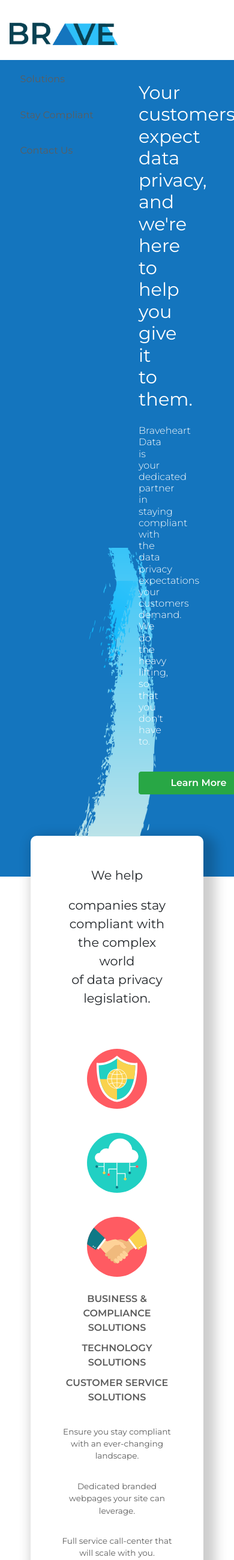
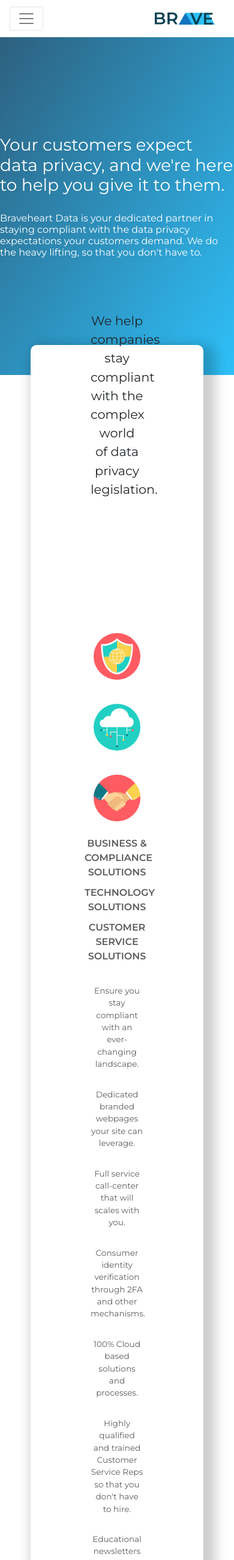
Before and after one commit to Aarongramlich/braveheartWebsite, a Django app: page / in a window 390 px wide. Shown: the whole page at 60% size. Run offline with Django 3.2, Linux system fonts and the light colour scheme; some libraries are stand-ins or nearby versions.

Commit message:
responsive enhancements

```diff
--- a/website_app/static/website_app/website_app.css
+++ b/website_app/static/website_app/website_app.css
@@ -16,6 +16,20 @@ html,body{
 }
 */
 
+.container-fullwidth.index-banner{
+	background-image: linear-gradient(to bottom right,#2D5D7B,#2EC0F9);
+	min-height: 600px;
+	color: white;
+	padding-bottom: 100px;
+/*	position: relative;*/
+ 	/*top: 50%;
+  	transform: translateY(-50%);*/
+}
+
+/*.navbar{
+	border-bottom: 1px solid;
+}*/
+
 .page-footer{
 	background-color:#2d5d7b;
 }
@@ -25,11 +39,11 @@ html,body{
 	color: white;
 }
 
-.nav-item{
+/*.nav-item{
 	margin:1.1em;
-	margin-right: 20px;
+	margin-right: 30px;
 	font-family: 'Montserrat', sans-serif;
-}
+}*/
 
 #bodyContainer{
 	font-family: 'Montserrat', sans-serif;
@@ -37,12 +51,15 @@ html,body{
 
 #challengeStatement{
 	font-size:1.3em;
+	position: relative;
+ 	top: 50%;
+  	transform: translateY(-50%);
 }
 
 #home_banner{
 
 	/*top: 50%;*/
-	background-color:#1475BE;
+	/*background-color:#1475BE;*/
 	color: white;
 	text-align:center;
 	border-style:2px black;
@@ -52,36 +69,88 @@ html,body{
 	margin-bottom: 105px;
 }
 
+
 #home_accent_image2{
 
-	margin-top: -580px;
+	margin-top: -510px;
+	position: relative;
 	float:right;
 	width: 1000px;
 
 }
 
+@media (max-width:1400px){
+    #home_accent_image2{
+        display:none;
+    }
+}
+
 #home_accent_image3{
 
-	margin-top: -525px;
+	margin-top: -510px;
+	position: relative;
 	float:left;
 	width: 1000px;
 
 }
 
 
+@media (max-width:1400px){
+    #home_accent_image3{
+        display:none;
+    }
+}
 
-/*.heroStatement{
-	position: relative;
-	top: 50%;
-	bottom:50%;
 
+/*#hero-span{
+	text-align: right;
+	display: inline-block;
+	vertical-align: middle;
+	padding-top: 200px;
 }*/
 
+
+#hero-text{
+	padding-top: 200px;
+}
+
+#hero-subtext{
+	padding-top: 20px;
+}
+
+.col-sm.index-banner-col{
+	width: 500px;
+	float: center;
+}
+
+.heroStatement{
+
+	display: inline-block;
+	text-align: center;
+	padding-top: 50px;
+	position: relative;
+	/*height: 200px;*/
+	max-width: 520px;
+	font-size:1.9em;
+	font-weight: 400;
+	/*margin: 50%;*/
+
+
+}
+
+.mt-4.hero-subtext{
+	display: inline-block;
+	position: relative;
+	text-align: center;
+	max-width: 520px;
+	font-weight:300;
+}
+
 .jumbotron.j2{
-	margin-top: -100px;
+	margin-top: -50px;
 	background-color: white;
 	width: 80%;
-	padding:50px;
+	padding:100px;
 	border-radius:10px;
 	box-shadow: 10px 10px 20px 10px rgba(0,0,0,0.2);
 }
@@ -194,6 +263,7 @@ STYLING FOR COMPLIANCE_DETAIL.HTML*/
 	margin-left: 200px;
 	margin-top: 105px;
 	margin-bottom: 105px;
+
 }
 
 
@@ -280,11 +350,11 @@ li{
 }
 
 
-#brand{
+/*#brand{
 	color: #333333;
 	font-weight: bold;
 
-}
+}*/
 
 /*.home-exp{
 	padding: 20px;
--- a/website_app/templates/website_app/base.html
+++ b/website_app/templates/website_app/base.html
@@ -28,25 +28,58 @@
 </head>
 <body>
 
-	<div style="background-color: #1475BE">
-	<div class='container-fullwidth'>
-	<nav class="navbar fixed-top navbar-light navbar-expand-lg" style="max-height: 100px ;font-weight: 200;background-color: #ffffff;border-radius: 0px">
-	  <div class="container-fluid">
-	    <div class="navbar-header">
-	      <a id="brand" class="navbar-brand mb-0 h1" style="color:#396598;" href="{% url 'website_app:index' %}"> <img src="{% static 'website_app/bh_logo_5.png' %}" width="180" height="auto" alt=""></a>
-	    </div>
-	    <ul class="nav navbar-nav" style="margin-right: 30px;">
-	      <!-- <li class="nav-item r-2"><a href=""><span style="color:#333333">Home</span></a></li> -->
 
-	      <li class="nav-item" style="font-size: 1em"><a href="{% url 'website_app:products_detail' %}"><span style="color:#5D5D5D"><b>Solutions</b></span></a></li>
 
-	      <li class="nav-item" style="font-size: 1em"><a href="{% url 'website_app:compliance_detail' %}"><span style="color:#5D5D5D"><b>Stay Compliant</b></span></a></li>
+	<div style="background-color: white;border-bottom: 1px solid;">
 
 
 
-	      <!-- <li class="nav-item" style="font-size: 1.2em"><a href="{% url 'website_app:vision_detail' %}"><span style="color:#5D5D5D"><b>Our Vision</b></span></a></li> -->
+		<div class="col-xs-12 col-sm-12 col-md-12 col-lg-12 col-xl-12">
 
-	      <li class="nav-item" style="font-size: 1em"><a href="{% url 'website_app:sales_create' %}"><span style="color:#5D5D5D"><b>Contact Us</b></span></a></li>
+		</br>
+
+
+
+
+		<nav class="navbar navbar-expand-md navbar-expand-lg navbar-expand-xl fixed-top navbar-light" style="font-weight: 200;background-color: #ffffff;">
+
+			<button class="navbar-toggler hidden-sm-up" type="button" data-toggle="collapse" data-target="#navbarTogglerDemo02">
+
+    			<span class="navbar-toggler-icon"></span>
+
+  				</button>
+
+				<!-- <div class="collapse navbar-toggleable-xs"> -->
+
+		  		<!-- <div class="container-fluid"> -->
+		    <a class="navbar-brand ml-5" href="{% url 'website_app:index' %}">
+				<img src="{% static 'website_app/bh_logo_transparent.png' %}" class="d-none d-md-block" width="160" height="auto" alt="">
+				<img src="{% static 'website_app/bh_logo_transparent_sm.png' %}" class="d-md-none" width="100" height="auto" alt="">
+			</a>
+		  	<div class="collapse navbar-collapse" id="navbarTogglerDemo02">
+
+
+
+
+
+
+
+
+
+				    <ul class="nav navbar-nav ml-auto mr-5">
+
+				      <li class="nav-item active">
+				      	<a class="nav-link" href="{% url 'website_app:products_detail' %}"><b>Solutions</b></a>
+				      </li>
+
+				      <li class="nav-item active">
+				      	<a class="nav-link" href="{% url 'website_app:compliance_detail' %}"><b>Stay Compliant</b></a>
+				      </li>
+
+
+				      <li class="nav-item active">
+				      	<a class="nav-link" href="{% url 'website_app:sales_create' %}"><b>Contact Us</b></a>
+				      </li>
 
 				      <!-- <li class="nav-item r-2" style="margin-top:12px;">
 				      		<button class="btn btn-info my-sm-0" type="button" style="font-size:.85em;width: 120px;"><b>Sign In</b>
@@ -54,9 +87,16 @@
 				      </li>  -->
 				    </ul>
 			    </div>
+		  	<!-- </div> -->
+		  		<!-- </div> -->
 		</nav>
 	</div>
+
 	</div>
+
+	</div>
+
+
 <!-- 	<div class="container" id="bodyContainer">
  -->
 	{% block body_block %}
--- a/website_app/templates/website_app/index.html
+++ b/website_app/templates/website_app/index.html
@@ -8,26 +8,59 @@
 
 {% block body_block %}
 
-<div style="background-color: #1475BE">
-<div class="container">
-	<div class="jumbotron" style="background-color:#1475BE;">
-		<div id='home_banner'>
-			<h1 class='heroStatement' style="font-size: 1.9em;font-weight: 400;">Your customers expect data privacy, and we're here to help you give it to them.</h1>
-			<h6 class='mt-4' style="font-weight: 300;">Braveheart Data is your dedicated partner in staying compliant with the data privacy expectations your customers demand. We do the heavy lifting, so that you don't have to.</h6>
+
+<div class="container-fullwidth index-banner">
+	<div class="row align-self-center" id='hero-text'>
+		<div class="col-xl-2 offset-xl-5 col-lg-6 offset-lg-3 col-md-8 offset-md-2 col-sm-12 offset-sm-1 col-12" style="min-width: 400px">
+			<h3>Your customers expect data privacy, and we're here to help you give it to them.</h3>
+		</div>
+	</div>
+	<div class="row align-self-center" id='hero-subtext'>
+		<div class="col-xl-2 offset-xl-5 col-lg-6 offset-lg-3 col-md-8 offset-md-2 col-sm-10 offset-sm-1 col-10 offset-col-1 " style="min-width: 400px">
+			<h6>Braveheart Data is your dedicated partner in staying compliant with the data privacy expectations your customers demand. We do the heavy lifting, so that you don't have to.</h6>
+		</div>
+
+	</div>
+
+
+</div>
+
+
+<!-- <div class="container-fullwidth index-banner">
+
+	<div class="row">
+		<div class="col-sm index-banner-col">
+
+	<div id='home_banner'>
+
 			<div class="row">
-			<div class="col-sm">
-				<a href="{% url 'website_app:vision_detail' %}"><button type="button" class="btn btn-success" style="float: center;width: 200px;font-weight: 600;">Learn More</button></a>
+				<div class="col-sm index-banner-col">
+					<h1 class='heroStatement'>Your customers expect data privacy, and we're here to help you give it to them.</h1>
+				</div>
 			</div>
+
+			<div class="row">
+				<div class="col-sm index-banner-col">
+					<h6 class='mt-4 hero-subtext'>Braveheart Data is your dedicated partner in staying compliant with the data privacy expectations your customers demand. We do the heavy lifting, so that you don't have to.</h6>
+					</div>
+			</div>
+
 		</div>
 		</div>
 	</div>
-</div>
-</div>
 
-<div class="container"><img src="{% static 'website_app/home_accent_image2.png' %}" id="home_accent_image2"></div>
-<div class="container"><img src="{% static 'website_app/home_accent_image3.png' %}" id="home_accent_image3"></div>
+		<div class="row" style="padding-top: 10px;">
+					<div class="col-sm  index-banner-col">
+						<a href="{% url 'website_app:products_detail' %}"><button type="button" class="btn btn-success" style="float: center;width: 200px;font-weight: 600;">Learn More</button></a>
+					</div>
 
-<div class="container" align="center" style="padding-bottom: 100px;" >
+		</div>
+</div> -->
+
+<!-- <div class="container"><img src="{% static 'website_app/home_accent_image2.png' %}" id="home_accent_image2"></div>
+<div class="container"><img src="{% static 'website_app/home_accent_image3.png' %}" id="home_accent_image3"></div> -->
+
+<div class="container" align="center" style="padding-bottom: 100px; position: relative;" >
 	<div class="jumbotron j2">
 		<!-- <p style="color:#5D5D5D; font-size: 1.1em;opacity: .7;"><strong>The Challenge</strong></p> -->
 		<p id="challengeStatement">We help companies stay compliant with the complex world<br> of data privacy legislation.</p>
@@ -61,40 +94,29 @@
 				Dedicated branded webpages your site can leverage.
 			</div>
 			<div class="col-sm home-exp">
-				Full service call-center that will scale with you.
+				Full service call-center that will scales with you.
 			</div>
 		</div>
 		<div class="row">
 			<div class="col-sm home-exp">
-				Consumer identity verification
+				Consumer identity verification through 2FA and other mechanisms.
 			</div>
 			<div class="col-sm home-exp">
-				100% Cloud based
+				100% Cloud based solutions and processes.
 			</div>
 			<div class="col-sm home-exp">
-				Omni-channel enabled
+				Highly qualified and trained Customer Service Reps so that you don't have to hire.
 			</div>
 		</div>
 		<div class="row">
 			<div class="col-sm home-exp">
-				Comprehensive audit trail of consumer requests
+				Educational newsletters and webinars to keep your team up-to-date.
 			</div>
 			<div class="col-sm home-exp">
-				Better handle consumer opt-out requests
+				Receive consumer data requests both real-time and through batch processes.
 			</div>
 			<div class="col-sm home-exp">
-				24/7 Customer Service
-			</div>
-		</div>
-		<div class="row">
-			<div class="col-sm home-exp">
-				Educational newsletters and webinars
-			</div>
-			<div class="col-sm home-exp">
-				Efficiently create and route consumer data requests
-			</div>
-			<div class="col-sm home-exp">
-				Routing rules and automated escalation
+				Omni-channel enabled provides flexibility and control to your customers.
 			</div>
 		</div>
 		<div class="row">
@@ -127,7 +149,7 @@
 						<h5 class="card-title">How new legislation affects your business</h5>
 						<p class="card-text">With new data privacy restrictions comes necessary changes to stay compliant. See the report here.</p>
 						<div class="mt-auto" style="text-align: center;">
-							<a href="{% url 'website_app:compliance_detail' %}" class="btn btn-primary index-resource-button">Learn more</a>
+							<a href="{% url 'website_app:compliance_detail' %}" class="btn btn-info index-resource-button">Learn more</a>
 						</div>
 					</div>
 				</div>
@@ -144,7 +166,7 @@
 						<h5 class="card-title">How to prepare for CCPA</h5>
 						<p class="card-text">New to data compliance? See how to best prepare yourself for data compliance. </p>
 						<div class="mt-auto" style="text-align: center;">
-							<a href="{% url 'website_app:compliance_detail' %}" class="btn btn-primary index-resource-button">Read now</a>
+							<a href="{% url 'website_app:compliance_detail' %}" class="btn btn-info index-resource-button">Read now</a>
 						</div>
 					</div>
 				</div>
@@ -159,7 +181,7 @@
 						<h5 class="card-title">The Braveheart Data experience</h5>
 						<p class="card-text">The Braveheart Data experience makes it easy for your company to stay compliant and handle consumer data requests. See how.</p>
 						<div class="mt-auto" style="text-align: center;">
-							<a href="{% url 'website_app:products_detail' %}" class="btn btn-primary index-resource-button">Check it out</a>
+							<a href="{% url 'website_app:products_detail' %}" class="btn btn-info index-resource-button">Check it out</a>
 						</div>
 					</div>
 				</div>
```
Also changed, not shown: website_app/static/website_app/bh_logo_transparent.png (added), website_app/static/website_app/bh_logo_transparent_sm.png (added). Lines whose indentation alone changed are shown as unchanged.
